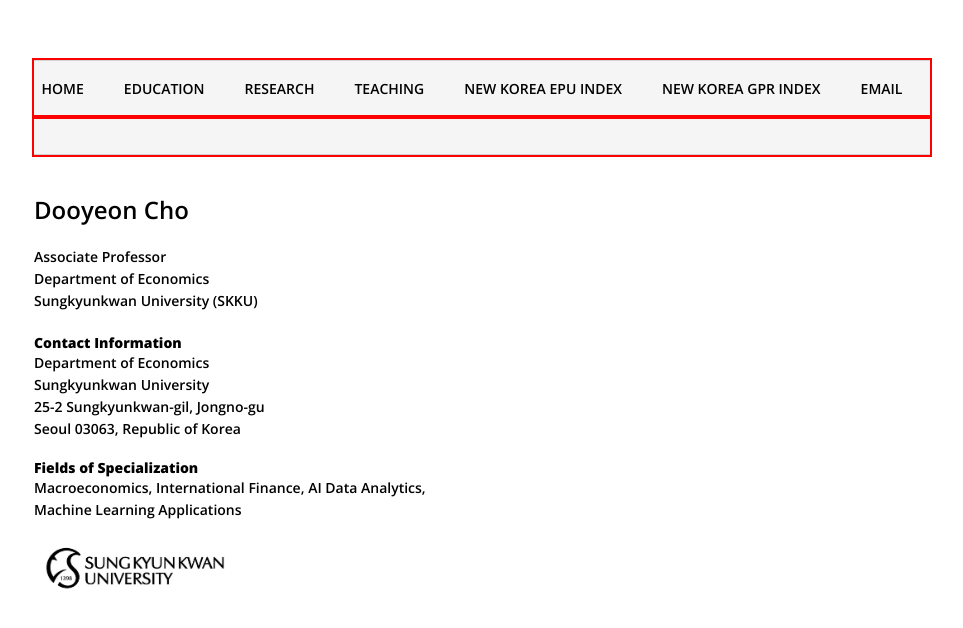
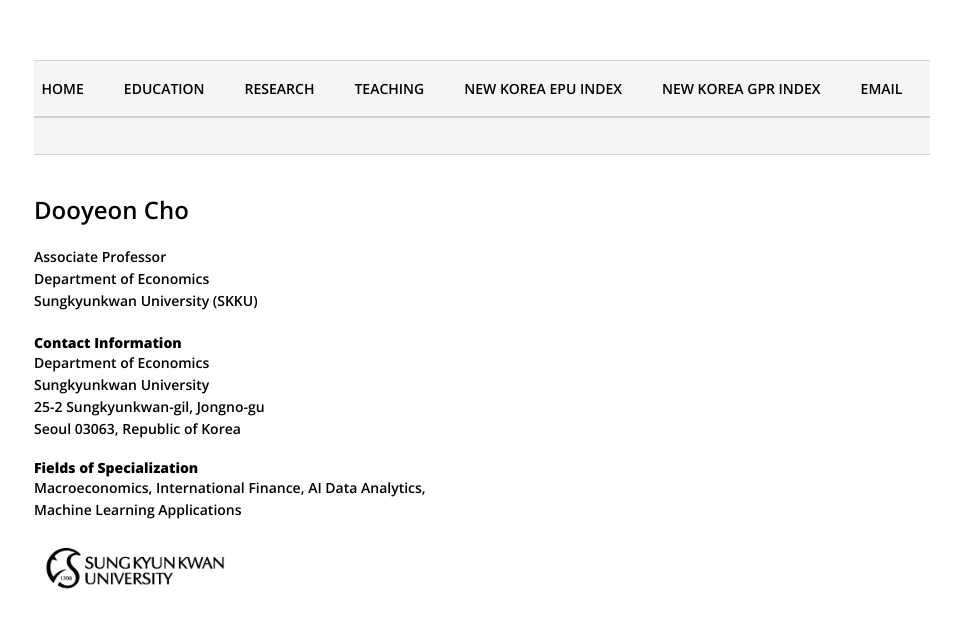
Before and after one commit to dooyeoncho/dooyeoncho.github.io, a Jekyll site: the page built from index.html, in a window 1280 px wide. Shown: the top 628 px of the page, without its empty margins (158-1121 px from the left). Built offline with Jekyll 4.4.1, drawn with Linux system fonts in a browser that asks for light colours.

Commit message:
Update default.html

```diff
--- a/_layouts/default.html
+++ b/_layouts/default.html
@@ -1,63 +1,47 @@
 <!DOCTYPE html>
 	<html>
 
-<!-- Google Fonts -->
 <link href="https://fonts.googleapis.com/css2?family=Open+Sans:wght@600;800&display=swap" rel="stylesheet">
 
 <style>
-/* ===== FOOTER BAR (controls gray area + lines) ===== */
+/* MENU BAR */
 footer {
-  background-color: #f5f5f5;          /* gray bar */
-  padding: 18px 0;                    /* ✅ THIS controls bar height */
-  border-top: 1px solid #d0d0d0;      /* top horizontal line */
-  border-bottom: 1px solid #d0d0d0;   /* bottom horizontal line */
+  background-color: #f5f5f5;
+  padding: 18px 0;
+  border-top: 1px solid #d0d0d0;
+  border-bottom: 1px solid #d0d0d0;
   margin: 0;
 }
 
-/* ===== MENU LAYOUT ===== */
+/* MENU CONTENT */
 footer ul {
   list-style: none;
   margin: 0 auto;
-  padding: 0;                         /* IMPORTANT: no padding here */
+  padding: 0;
   display: flex;
-  flex-wrap: nowrap;                 /* one line only */
+  flex-wrap: nowrap;
   justify-content: center;
-  gap: 20px;                         /* space between menu items */
-  max-width: 100%;
-  box-sizing: border-box;
+  gap: 20px;
 }
 
-/* ===== MENU ITEMS ===== */
-footer ul li {
-  margin: 0;
-}
-
-/* ===== MENU LINKS ===== */
+/* LINKS */
 footer ul li a {
   font-family: 'Open Sans', sans-serif;
   font-size: 14px;
   font-weight: 600;
   color: black;
   text-decoration: none;
-  white-space: nowrap;               /* prevent wrapping */
-  display: inline-block;
+  white-space: nowrap;
 }
 
-footer ul li a:hover {
-  text-decoration: underline;
-
+/* REMOVE EMPTY THEME BLOCK BELOW MENU */
+footer + section,
+footer + div,
+footer + main {
+  background: transparent !important;
+  padding-top: 0 !important;
+  margin-top: 0 !important;
 }
-
-footer {
-  margin-bottom: 0 !important;
-}
-
-footer::after {
-  content: none !important;
-}
-
-footer { outline: 2px solid red; }
-
 </style>
 
 		<footer>
```
